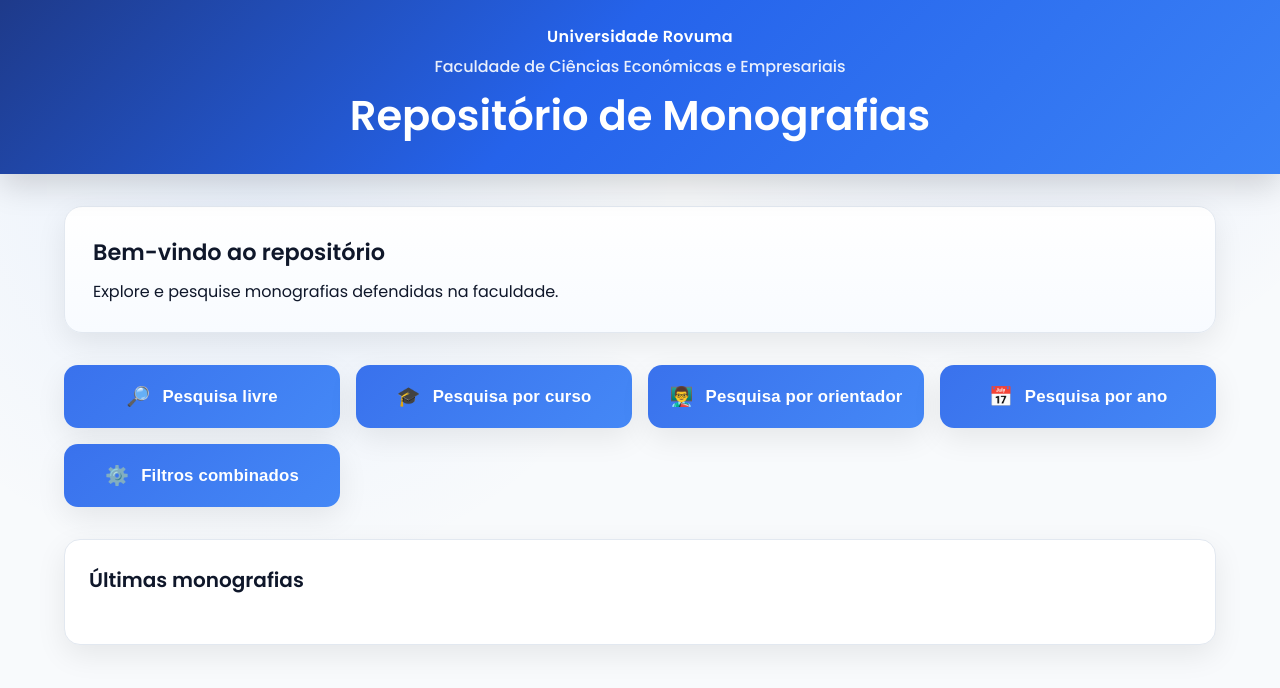
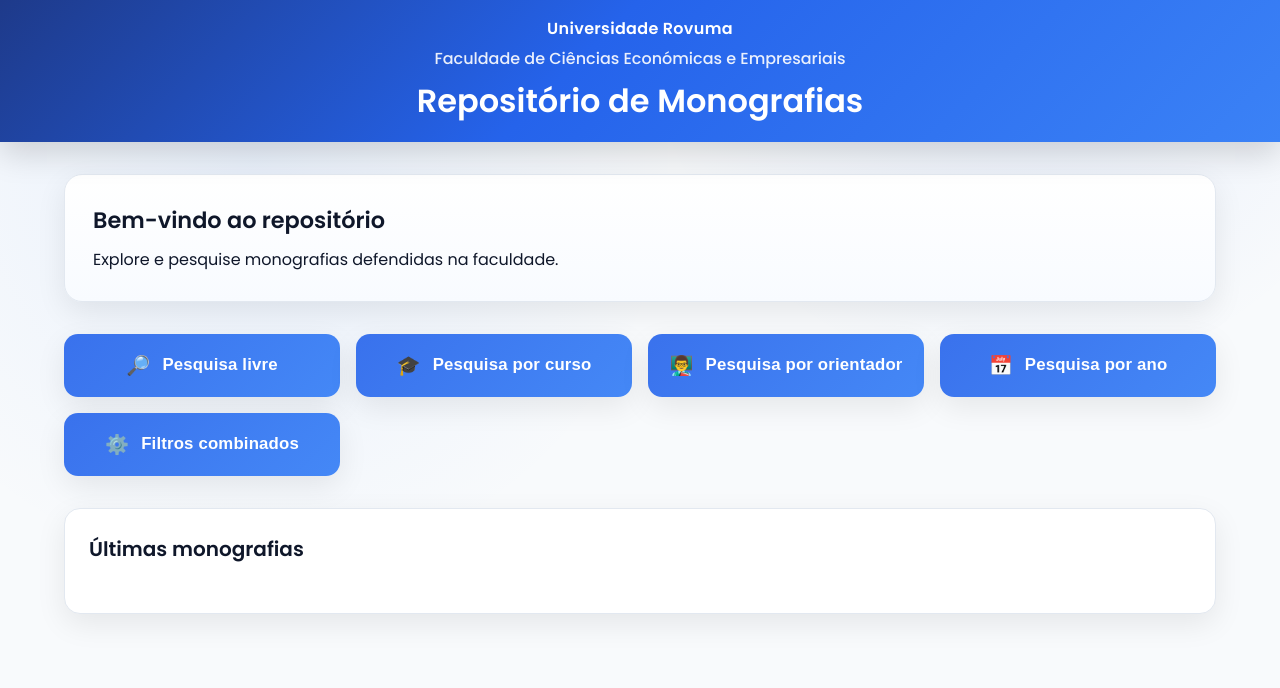
Before and after one commit to cyotamo/Repositorio, a plain HTML site: page index.html in a window 1280 px wide. Drawn offline with Linux system fonts and the light colour scheme; no server answers.

Commit message:
Reduz tamanho do cabeçalho e título principal

```diff
--- a/style.css
+++ b/style.css
@@ -33,7 +33,7 @@ body {
   width: 100%;
   background: var(--gradient);
   color: #fff;
-  padding: 1.5rem 1.25rem;
+  padding: 1rem 1.25rem; /* altura reduzida */
   box-shadow: 0 12px 30px rgba(0, 0, 0, 0.15);
 }
 
@@ -58,7 +58,7 @@ body {
 }
 
 .repository-title {
-  font-size: clamp(1.75rem, 2vw + 1rem, 2.6rem);
+  font-size: clamp(1.4rem, 1.6vw + 0.8rem, 2rem);
   font-weight: 700;
 }
 
```
